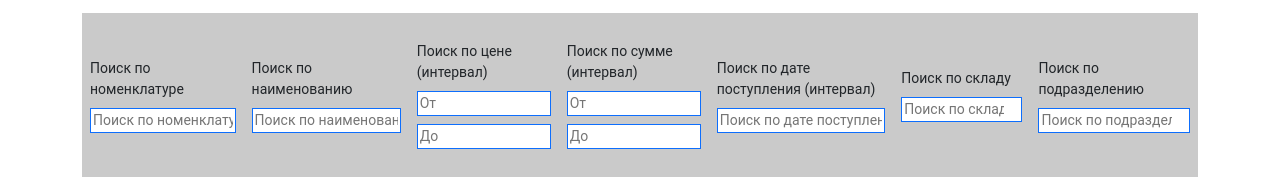
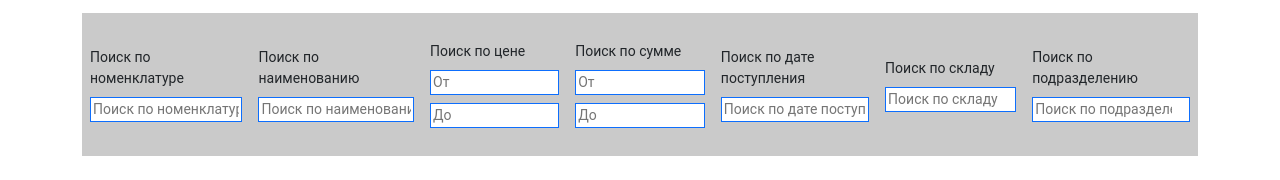
Before and after one commit to Kairat12/maek_measuring, a Django app: page /main_sklad/ in a window 1280 px wide. Shown: the part 62-242 px from the top of the page. Run offline with Django 4.2, Linux system fonts and the light colour scheme; data that the repository does not hold is empty; some libraries are stand-ins or nearby versions.

Commit message:
add search

```diff
--- a/templates/main_sklad.html
+++ b/templates/main_sklad.html
@@ -25,7 +25,7 @@
                             </div>
                         </td>
                         <td class="p-2">
-                            <label>Поиск по цене (интервал)</label>
+                            <label>Поиск по цене </label>
                             <div class="mt-2">
                                 <input type="text" id="search_price_min" class="blue_input w-100 search_input"
                                        data-target=".td_price" placeholder="От">
@@ -36,7 +36,7 @@
                             </div>
                         </td>
                         <td class="p-2">
-                            <label>Поиск по сумме (интервал)</label>
+                            <label>Поиск по сумме </label>
                             <div class="mt-2">
                                 <input type="number" id="search_sum_min" class="blue_input w-100 search_input"
                                        data-target=".td_sum" placeholder="От">
@@ -47,11 +47,11 @@
                             </div>
                         </td>
                         <td class="p-2">
-                            <label>Поиск по дате поступления (интервал)</label>
+                            <label>Поиск по дате поступления </label>
                             <div class="mt-2">
                                 <input type="text" id="search_date_receipt"
                                        class="blue_input w-100 search_input"
-                                       placeholder="Поиск по дате поступления (интервал) "
+                                       placeholder="Поиск по дате поступления "
                                        data-target=".td_date_receipt"
                                 >
                             </div>
```
